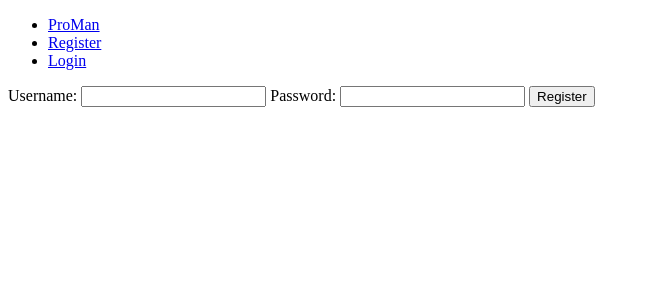
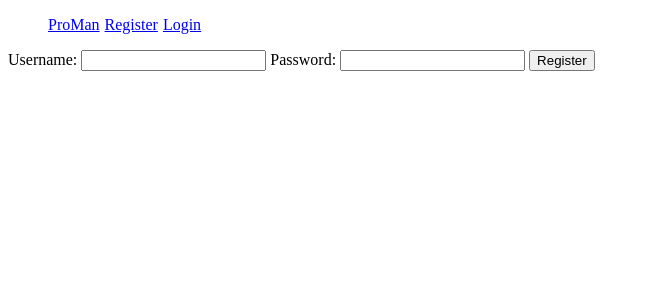
Before and after one commit to CodecoolGlobal/proman-2-python-marcellgim, a Flask app: page /register in a window 1280 px wide. Shown: the top 300 px of the page, without its empty margins (0-650 px from the left). Run offline with Flask 2, Linux system fonts and the light colour scheme; data that the repository does not hold is empty; parts of the project's set-up code (start-up, migrations or seed data) failed here and were passed over; some libraries are stand-ins or nearby versions.

Commit message:
Style navbar

```diff
--- a/static/css/main.css
+++ b/static/css/main.css
@@ -1,3 +1,19 @@
 #boards {
     background-color: green;
 }
+
+nav ul {
+    display: flex;
+    align-items: center;
+    justify-content: flex-start;
+    list-style-type: none;
+}
+
+nav ul li {
+    display: inline-block;
+    margin-right: 5px;
+}
+
+#current-user {
+    justify-self: flex-end;
+}
```
